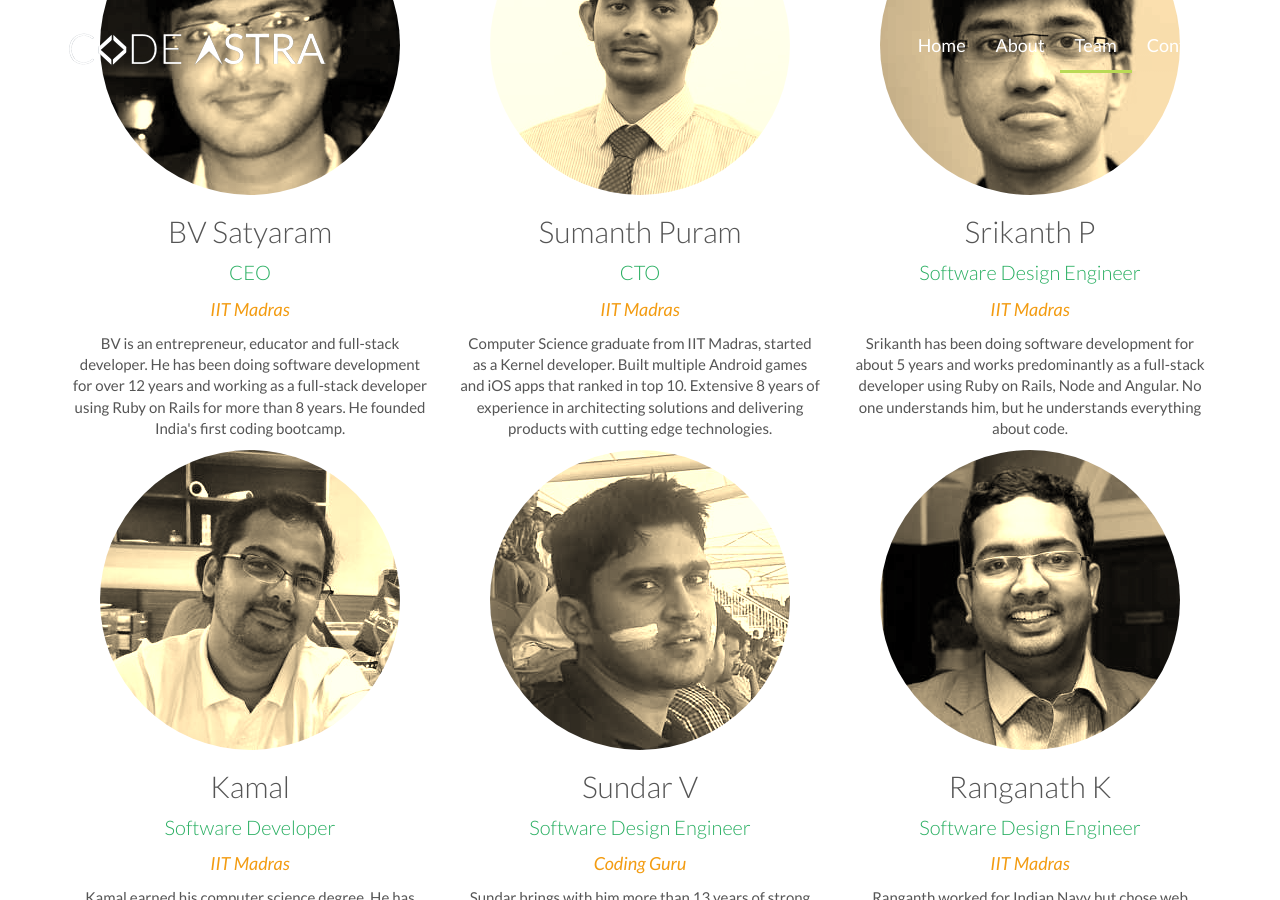
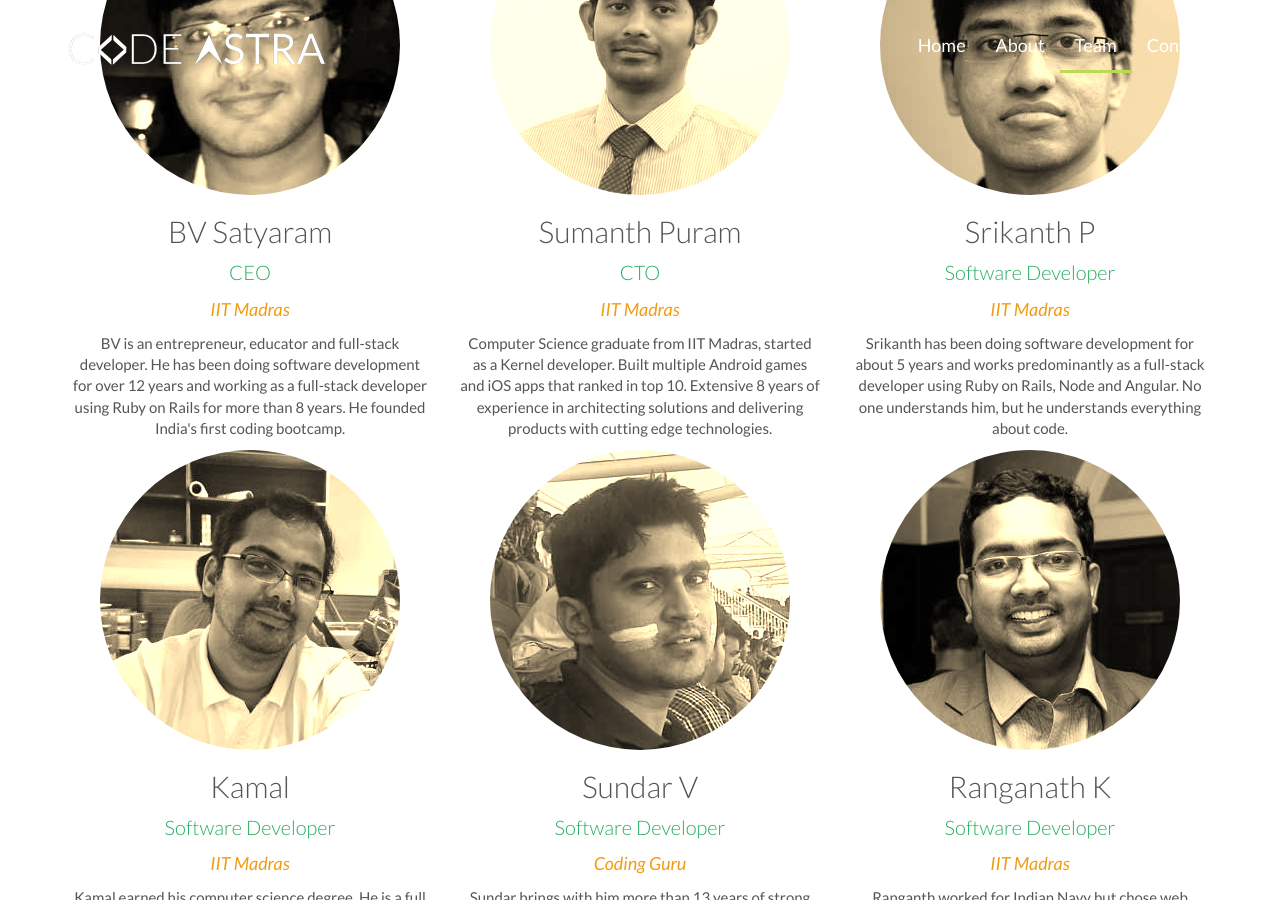
Before and after one commit to CodeAstra/portfolio, a Jekyll site: the page built from team.html, in a window 1280 px wide and 900 px high, scrolled down 621 px. Built offline with Jekyll 4.4.1, drawn with Linux system fonts in a browser that asks for light colours; nearby versions of some CDN libraries; comment, search, counter and statistics services are not loaded; some of the changed text lies outside the part shown.

Commit message:
Fix Kamal's summary

```diff
--- a/_data/experts.json
+++ b/_data/experts.json
@@ -1,11 +1,11 @@
 [
   {"name": "BV Satyaram",    "title": "CEO",                      "tag": "IIT Madras",    "pic": "bv.jpg",        "summary": "BV is an entrepreneur, educator and full-stack developer. He has been doing software development for over 12 years and working as a full-stack developer using Ruby on Rails for more than 8 years. He founded India's first coding bootcamp."},
   {"name": "Sumanth Puram",  "title": "CTO",                      "tag": "IIT Madras",    "pic": "sumanth.jpg",   "summary": "Computer Science graduate from IIT Madras, started as a Kernel developer. Built multiple Android games and iOS apps that ranked in top 10. Extensive 8 years of experience in architecting solutions and delivering products with cutting edge technologies."},
-  {"name": "Srikanth P",     "title": "Software Design Engineer", "tag": "IIT Madras",    "pic": "srikanth.jpg",  "summary": "Srikanth has been doing software development for about 5 years and works predominantly as a full-stack developer using Ruby on Rails, Node and Angular. No one understands him, but he understands everything about code."},
-  {"name": "Kamal",          "title": "Software Developer",       "tag": "IIT Madras",    "pic": "kamal.jpg",     "summary": "Kamal earned his computer science degree. He has extensive experience in developing web and mobile apps. A full stack developer with 8 years of experience in building dashboards, Java and Rails backends. He loves playing with new technologies."},
-  {"name": "Sundar V",       "title": "Software Design Engineer", "tag": "Coding Guru",   "pic": "sundar.jpg",    "summary": "Sundar brings with him more than 13 years of strong programming experience. He was involved in development and maintenance of Stock Exchange Trading Systems. He has experience with most of the prominent technologies."},
-  {"name": "Ranganath K",    "title": "Software Design Engineer", "tag": "IIT Madras",    "pic": "ranganath.jpg", "summary": "Ranganth worked for Indian Navy but chose web development for his love to create virtual experiences. He enjoys learning as well as helping others learn. He has been a full stack developer for the past two years."},
-  {"name": "Guru Mohan K",   "title": "Software Design Engineer", "tag": "Startup Freak", "pic": "guru.jpg",      "summary": "Guru's passion to make things work has driven him to pursue software development as a career. Before joining CodeAstra, has has founded EtchBricks, a futuristic library of electronic modules. He is always hungry to learn upcoming technologies."},
+  {"name": "Srikanth P",     "title": "Software Developer",       "tag": "IIT Madras",    "pic": "srikanth.jpg",  "summary": "Srikanth has been doing software development for about 5 years and works predominantly as a full-stack developer using Ruby on Rails, Node and Angular. No one understands him, but he understands everything about code."},
+  {"name": "Kamal",          "title": "Software Developer",       "tag": "IIT Madras",    "pic": "kamal.jpg",     "summary": "Kamal earned his computer science degree. He is a full stack developer with 8 years of experience in building dashboards, Java and Rails backends. He is an expert in building RESTful architechture with distributed computing."},
+  {"name": "Sundar V",       "title": "Software Developer",       "tag": "Coding Guru",   "pic": "sundar.jpg",    "summary": "Sundar brings with him more than 13 years of strong programming experience. He was involved in development and maintenance of Stock Exchange Trading Systems. He has experience with most of the prominent technologies."},
+  {"name": "Ranganath K",    "title": "Software Developer",       "tag": "IIT Madras",    "pic": "ranganath.jpg", "summary": "Ranganth worked for Indian Navy but chose web development for his love to create virtual experiences. He enjoys learning as well as helping others learn. He has been a full stack developer for the past two years."},
+  {"name": "Guru Mohan K",   "title": "Software Developer",       "tag": "Startup Freak", "pic": "guru.jpg",      "summary": "Guru's passion to make things work has driven him to pursue software development as a career. Before joining CodeAstra, has has founded EtchBricks, a futuristic library of electronic modules. He is always hungry to learn upcoming technologies."},
   {"name": "Lokesh",         "title": "Software Developer",       "tag": "IIT Madras",    "pic": "lokesh.jpg",    "summary": "Lokesh went to IIT Madras to pursue his passion in Computer Science. He has built machine learning applications to build models for fraud detection and risk assessment. He loves coming up with analytical insights from cryptic data."},
   {"name": "You",            "title": "This could be you!",       "tag": "Awesomeness",   "pic": "you.jpg",       "summary": "We are in a constant look out for amazing people! Contact us immediately if you think you can make a great addition to our team!!"}
 ]
```
